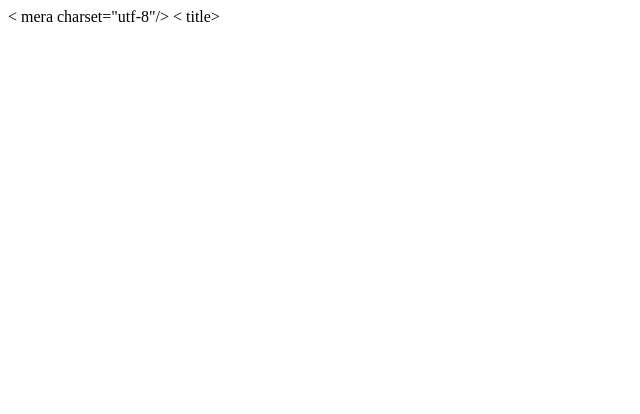
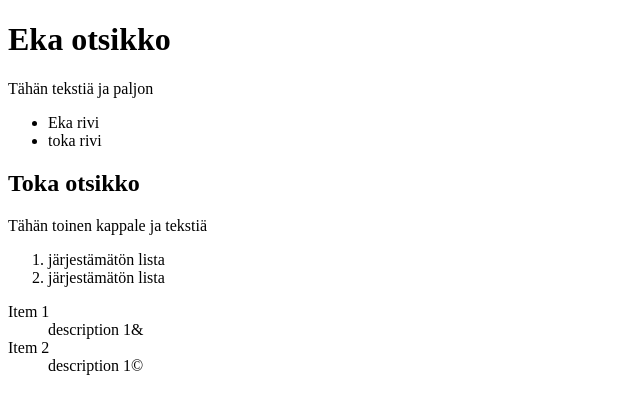
Before and after one commit to Sirppu/Sirppu.github.io, a plain HTML site: page index.html in a window 1280 px wide. Shown: the whole page, without its empty margins (0-640 px from the left). Drawn offline with Linux system fonts and the light colour scheme.

Commit message:
Update index.html

```diff
--- a/index.html
+++ b/index.html
@@ -1,10 +1,33 @@
 <!DOCTYPE html>
-    <html>
+    <html lang="fi">
     <head>
-<   mera charset="utf-8"/>
-<   title></title>
+    <meta charset="utf-8"/>
+    <title>Siru nettisivu</title>
+
     </head>
+
     <body>
+        <h1>Eka otsikko</h1>
+        <p>Tähän tekstiä ja paljon</p>
+
+        <ul>
+            <li>Eka rivi</li>
+            <li>toka rivi</li>
+        </ul>
+
+        <h2>Toka otsikko</h2>
+        <p>Tähän toinen kappale ja tekstiä</p>
+
+        <ol>
+            <li>järjestämätön lista</li>
+            <li>järjestämätön lista</li>
+        </ol>
+
+        <dl>
+            <dt>Item 1</dt><dd>description 1&amp;</dd>
+            <dt>Item 2</dt><dd>description 1&copy;</dd>
+        </dl>
+
 
     </body>
-</hmtl>
+</html>
```
